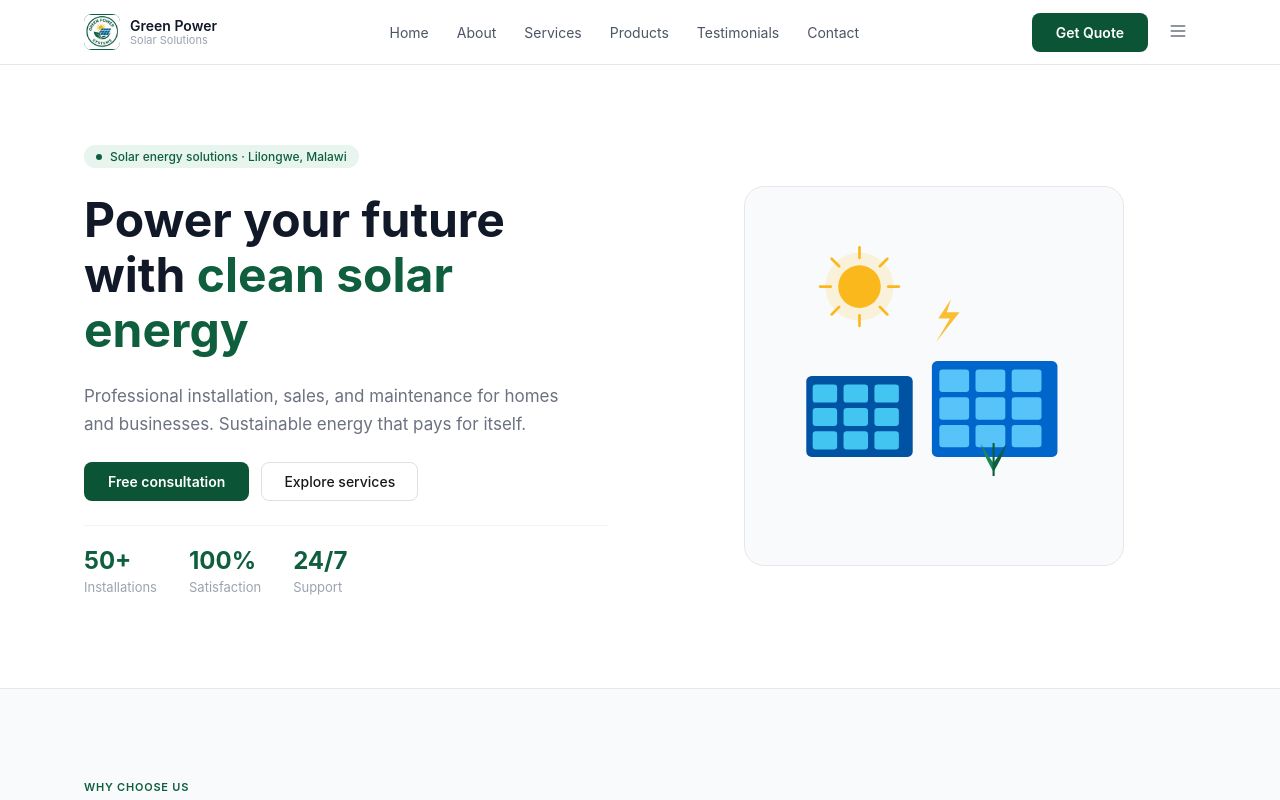
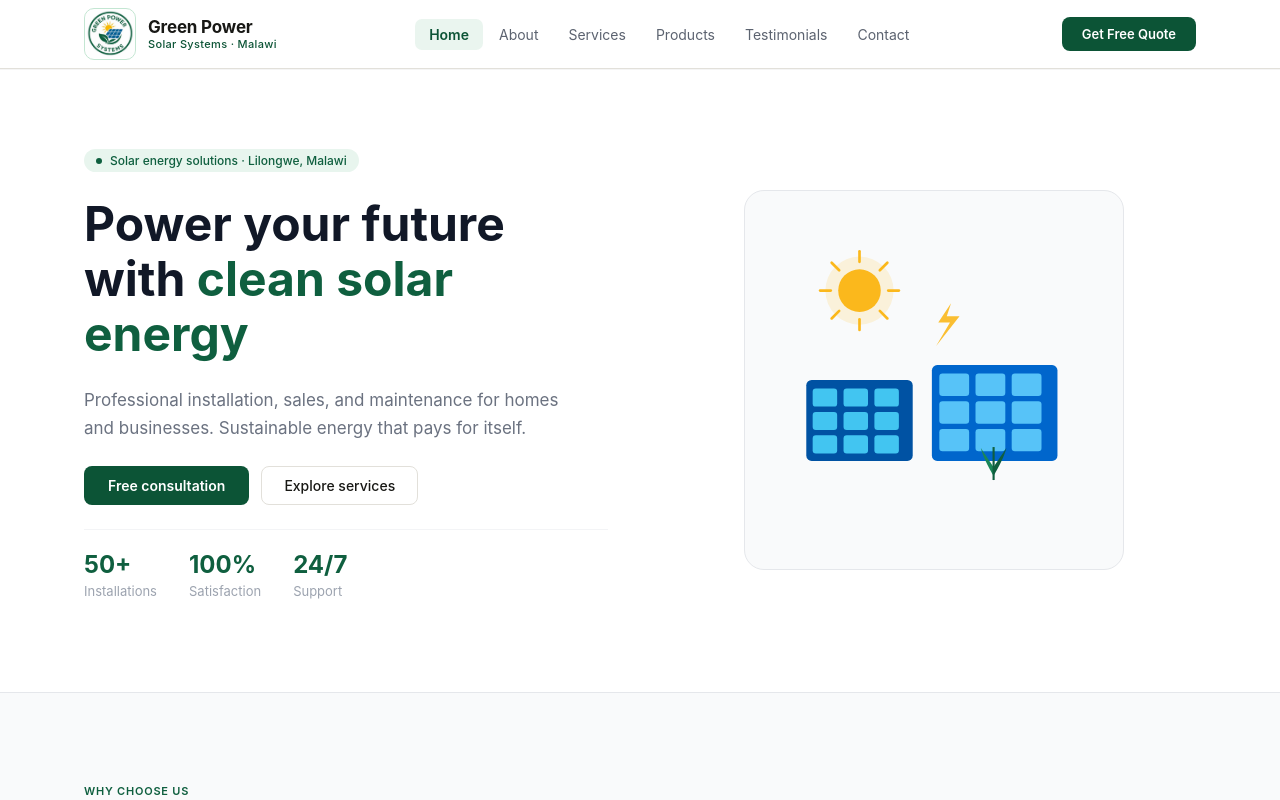
Before and after one commit to JUMAPETER736/GREEN_POWER_SYSTEMS, a Next.js app: page / in a window 1280 px wide. Shown: the top 800 px of the page. Built offline with nearby package versions, Linux system fonts and the light colour scheme.

Commit message:
Navbar.tsx  all layout done with inline styles, no Tailwind layout classes

```diff
--- a/src/app/components/Navbar.tsx
+++ b/src/app/components/Navbar.tsx
@@ -3,8 +3,9 @@
 import Link from "next/link";
 import Image from "next/image";
 import { useState } from "react";
+import { usePathname } from "next/navigation";
 
-const links = [
+const navLinks = [
   { href: "/",             label: "Home" },
   { href: "/about",        label: "About" },
   { href: "/services",     label: "Services" },
@@ -15,123 +16,170 @@ const links = [
 
 export default function Navbar() {
   const [open, setOpen] = useState(false);
+  const pathname = usePathname();
 
   return (
     <header style={{
       position: "sticky", top: 0, zIndex: 50,
       backgroundColor: "#fff",
-      borderBottom: "1px solid #e5e7eb",
+      borderBottom: "1px solid var(--gp-border)",
+      boxShadow: "0 1px 0 0 rgba(0,0,0,0.04)",
     }}>
       <div className="gp-container">
         <div style={{
           display: "flex", alignItems: "center",
           justifyContent: "space-between",
-          height: 64, gap: 32,
+          height: 68,
         }}>
 
-          {/* Logo */}
+          {/* ── Logo ── */}
           <Link href="/" style={{
             display: "flex", alignItems: "center",
-            gap: 10, textDecoration: "none", flexShrink: 0,
+            gap: 12, textDecoration: "none", flexShrink: 0,
           }}>
-            <div style={{
-              width: 36, height: 36, borderRadius: 8,
-              overflow: "hidden", backgroundColor: "#0f5f3f",
-              display: "flex", alignItems: "center", justifyContent: "center",
-              flexShrink: 0,
-            }}>
-              <Image src="/logo.jpeg" alt="Green Power" width={36} height={36} style={{ objectFit: "contain" }} />
+            <div
+              className="gp-logo-wrap"
+              style={{
+                borderRadius: 10, overflow: "hidden",
+                border: "1.5px solid var(--gp-green-border)",
+                flexShrink: 0, position: "relative",
+              }}
+            >
+              <Image
+                src="/logo.jpeg"
+                alt="Green Power Systems logo"
+                fill
+                className="gp-logo-img"
+              />
             </div>
             <div style={{ display: "flex", flexDirection: "column", lineHeight: 1 }}>
-              <span style={{ fontSize: 14, fontWeight: 600, color: "#111827" }}>Green Power</span>
-              <span style={{ fontSize: 11, color: "#9ca3af", marginTop: 2 }}>Solar Solutions</span>
+              <span className="gp-logo-name" style={{
+                fontWeight: 700,
+                color: "var(--gp-text-primary)",
+                letterSpacing: "-0.01em",
+              }}>
+                Green Power
+              </span>
+              <span className="gp-logo-tag" style={{
+                color: "var(--gp-green)",
+                marginTop: 3,
+                fontWeight: 500,
+                letterSpacing: "0.03em",
+              }}>
+                Solar Systems · Malawi
+              </span>
             </div>
           </Link>
 
-          {/* Desktop links */}
-          <nav style={{
-            display: "flex", alignItems: "center", gap: 4,
-            // hide on mobile via media query — handled in the mobile block below
-          }} className="gp-nav-desktop">
-            {links.map(({ href, label }) => (
-              <Link key={href} href={href} style={{
-                padding: "6px 12px",
+          {/* ── Desktop nav ── */}
+          <nav
+            className="gp-nav-links"
+            style={{ alignItems: "center", gap: 2 }}
+          >
+            {navLinks.map(({ href, label }) => {
+              const active = pathname === href;
+              return (
+                <Link
+                  key={href}
+                  href={href}
+                  style={{
+                    padding: "7px 14px",
                     fontSize: 14,
-                color: "#4b5563",
+                    fontWeight: active ? 600 : 400,
+                    color: active ? "var(--gp-green)" : "var(--gp-text-muted)",
                     textDecoration: "none",
-                borderRadius: 6,
+                    borderRadius: 7,
+                    backgroundColor: active ? "var(--gp-green-light)" : "transparent",
                     transition: "background 0.15s, color 0.15s",
                   }}
                   onMouseEnter={e => {
-                (e.target as HTMLElement).style.backgroundColor = "#f3f4f6";
-                (e.target as HTMLElement).style.color = "#111827";
+                    if (!active) {
+                      (e.currentTarget as HTMLElement).style.backgroundColor = "var(--gp-bg-section)";
+                      (e.currentTarget as HTMLElement).style.color = "var(--gp-text-primary)";
+                    }
                   }}
                   onMouseLeave={e => {
-                (e.target as HTMLElement).style.backgroundColor = "transparent";
-                (e.target as HTMLElement).style.color = "#4b5563";
-              }}>
+                    if (!active) {
+                      (e.currentTarget as HTMLElement).style.backgroundColor = "transparent";
+                      (e.currentTarget as HTMLElement).style.color = "var(--gp-text-muted)";
+                    }
+                  }}
+                >
                   {label}
                 </Link>
-            ))}
+              );
+            })}
           </nav>
 
-          {/* CTA + burger */}
-          <div style={{ display: "flex", alignItems: "center", gap: 12 }}>
-            <Link href="/contact" className="gp-btn-primary" style={{ display: "none" }}
-              id="nav-cta">
-              Get Quote
+          {/* ── Desktop CTA ── */}
+          <Link
+            href="/contact"
+            className="gp-nav-cta gp-btn-primary"
+            style={{ fontSize: 13, padding: "9px 20px" }}
+          >
+            Get Free Quote
           </Link>
+
+          {/* ── Burger ── */}
           <button
+            className="gp-burger"
             onClick={() => setOpen(!open)}
             aria-label="Toggle menu"
             style={{
               background: "none", border: "none", cursor: "pointer",
-                padding: 8, borderRadius: 6, color: "#6b7280",
-              }}>
-              <svg width={20} height={20} fill="none" stroke="currentColor" strokeWidth={2} viewBox="0 0 24 24">
+              padding: 8, borderRadius: 8, color: "var(--gp-text-muted)",
+              alignItems: "center", justifyContent: "center",
+            }}
+          >
+            <svg width={22} height={22} fill="none" stroke="currentColor" strokeWidth={2} viewBox="0 0 24 24">
               {open
                 ? <path strokeLinecap="round" strokeLinejoin="round" d="M6 18L18 6M6 6l12 12" />
                 : <path strokeLinecap="round" strokeLinejoin="round" d="M4 6h16M4 12h16M4 18h16" />}
             </svg>
           </button>
         </div>
-        </div>
 
-        {/* Mobile menu */}
+        {/* ── Mobile menu ── */}
         {open && (
           <div style={{
-            borderTop: "1px solid #f3f4f6",
-            paddingBottom: 12,
+            borderTop: "1px solid var(--gp-border)",
+            paddingTop: 8, paddingBottom: 16,
           }}>
-            {links.map(({ href, label }) => (
-              <Link key={href} href={href}
+            {navLinks.map(({ href, label }) => {
+              const active = pathname === href;
+              return (
+                <Link
+                  key={href}
+                  href={href}
                   onClick={() => setOpen(false)}
                   style={{
-                  display: "block", padding: "10px 12px",
-                  fontSize: 14, color: "#374151",
-                  textDecoration: "none", borderRadius: 6,
-                }}>
+                    display: "block", padding: "11px 12px",
+                    fontSize: 15,
+                    fontWeight: active ? 600 : 400,
+                    color: active ? "var(--gp-green)" : "var(--gp-text-primary)",
+                    backgroundColor: active ? "var(--gp-green-light)" : "transparent",
+                    textDecoration: "none",
+                    borderRadius: 8,
+                    marginBottom: 2,
+                  }}
+                >
                   {label}
                 </Link>
-            ))}
-            <div style={{ padding: "8px 12px 4px" }}>
-              <Link href="/contact" className="gp-btn-primary" style={{ width: "100%" }}>
-                Get Quote
+              );
+            })}
+            <div style={{ marginTop: 10, paddingTop: 10, borderTop: "1px solid var(--gp-border)" }}>
+              <Link
+                href="/contact"
+                className="gp-btn-primary"
+                style={{ width: "100%", justifyContent: "center" }}
+                onClick={() => setOpen(false)}
+              >
+                Get Free Quote
               </Link>
             </div>
           </div>
         )}
       </div>
-
-      <style>{`
-        @media (min-width: 768px) {
-          .gp-nav-desktop { display: flex !important; }
-          #nav-cta { display: inline-flex !important; }
-        }
-        @media (max-width: 767px) {
-          .gp-nav-desktop { display: none !important; }
-        }
-      `}</style>
     </header>
   );
 }
```
Lines whose indentation alone changed are shown as unchanged.
